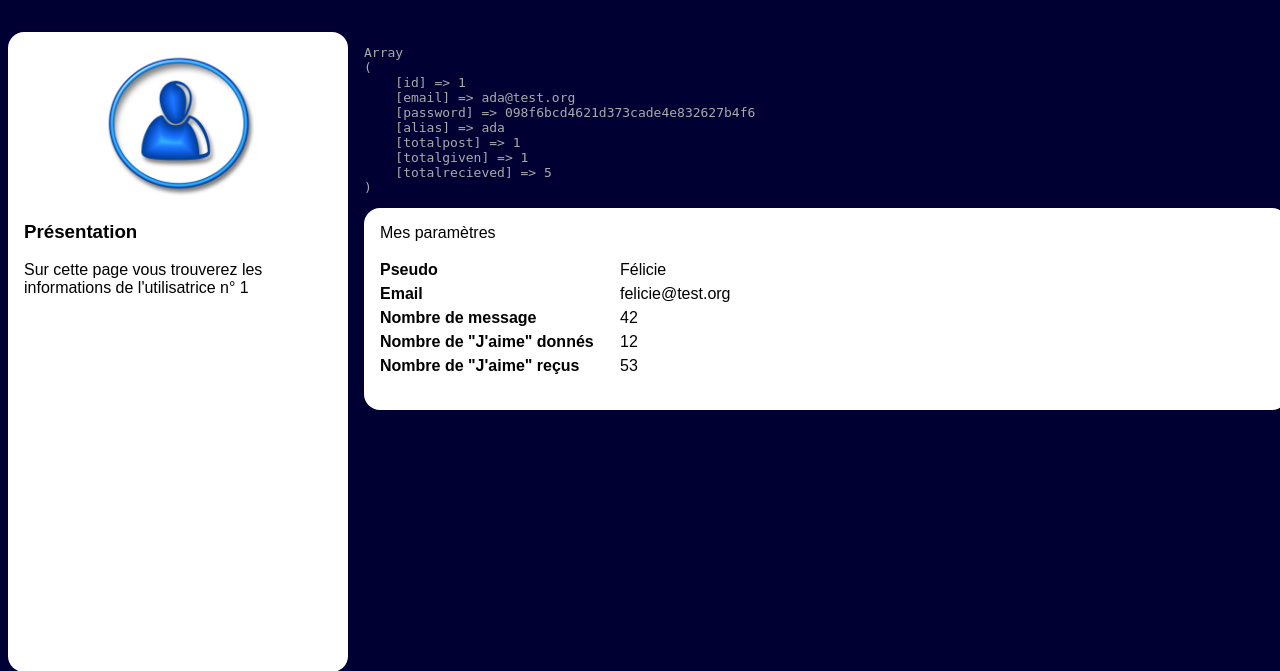
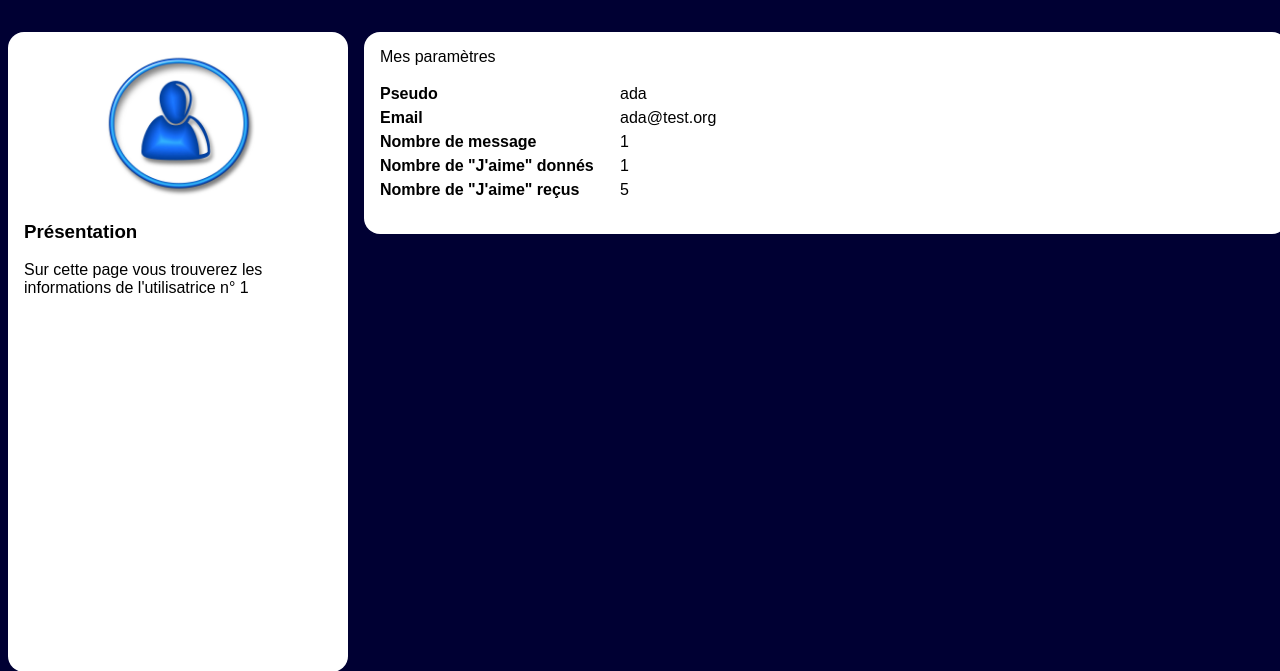
Before and after one commit to adatechschool/projet-collectif---reseau-social-php-redji_reseusocial, a PHP site: page /settings.php?user_id=1 in a window 1280 px wide. Shown: the part 92-763 px from the top of the page. Run offline with PHP 8.4, Linux system fonts and the light colour scheme; data comes from the database, SQL or seed files in the repository.

Commit message:
Modify user parameters with data from database

```diff
--- a/Niveau1/settings.php
+++ b/Niveau1/settings.php
@@ -17,8 +17,7 @@
                 <section>
                     <h3>Présentation</h3>
                     <p>Sur cette page vous trouverez les informations de l'utilisatrice
-                        n° <?php echo intval($_GET['user_id']) ?></p>
-
+                       n° <?php echo intval($_GET['user_id'])?>
                 </section>
             </aside>
             <main>
@@ -63,21 +62,22 @@
                  * Etape 4: à vous de jouer
                  */
                 //@todo: afficher le résultat de la ligne ci dessous, remplacer les valeurs ci-après puiseffacer la ligne ci-dessous
-                echo "<pre>" . print_r($user, 1) . "</pre>";
+
+                // echo "<pre>" . print_r($user, 1) . "</pre>";
                 ?>
                 <article class='parameters'>
                     <h3>Mes paramètres</h3>
                     <dl>
                         <dt>Pseudo</dt>
-                        <dd>Félicie</dd>
+                        <dd><?php echo $user['alias']?></dd>
                         <dt>Email</dt>
-                        <dd>felicie@test.org</dd>
+                        <dd><?php echo $user['email']?></dd>
                         <dt>Nombre de message</dt>
-                        <dd>42</dd>
+                        <dd><?php echo $user['totalpost']?></dd>
                         <dt>Nombre de "J'aime" donnés </dt>
-                        <dd>12</dd>
+                        <dd><?php echo $user['totalgiven']?></dd>
                         <dt>Nombre de "J'aime" reçus</dt>
-                        <dd>53</dd>
+                        <dd><?php echo $user['totalrecieved']?></dd>
                     </dl>
 
                 </article>
```
